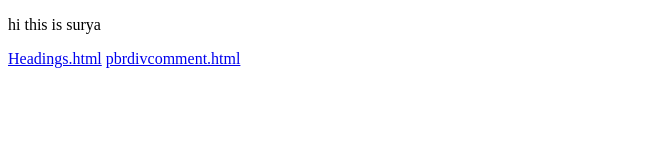
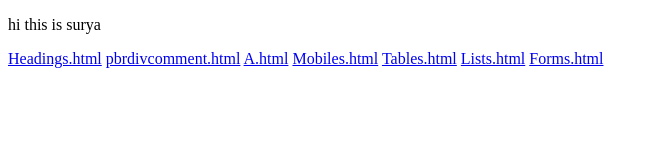
Before and after one commit to jfsjdSurya/HtmlPractice, a plain HTML site: page index.html in a window 1280 px wide. Shown: the whole page, without its empty margins (0-658 px from the left). Drawn offline with Linux system fonts and the light colour scheme.

Commit message:
Modified the index.html file

```diff
--- a/index.html
+++ b/index.html
@@ -9,5 +9,10 @@
         <p>hi this is surya</p>
         <a href="D:\jd\New folder\html\headings.html" >Headings.html</a>
         <a href="D:\jd\New folder\html\pbrdivcomment.html">pbrdivcomment.html</a>
+        <a href="D:\jd\New folder\html\a.html">A.html</a>
+        <a href="D:\jd\New folder\html\Mobile_Stock_data.html">Mobiles.html</a>
+        <a href="D:\jd\New folder\html\table.html">Tables.html</a>
+        <a href="D:\jd\New folder\html\li.html">Lists.html</a>
+        <a href="D:\jd\New folder\html\Forms.html">Forms.html</a>
     </body>
 </html>
```
